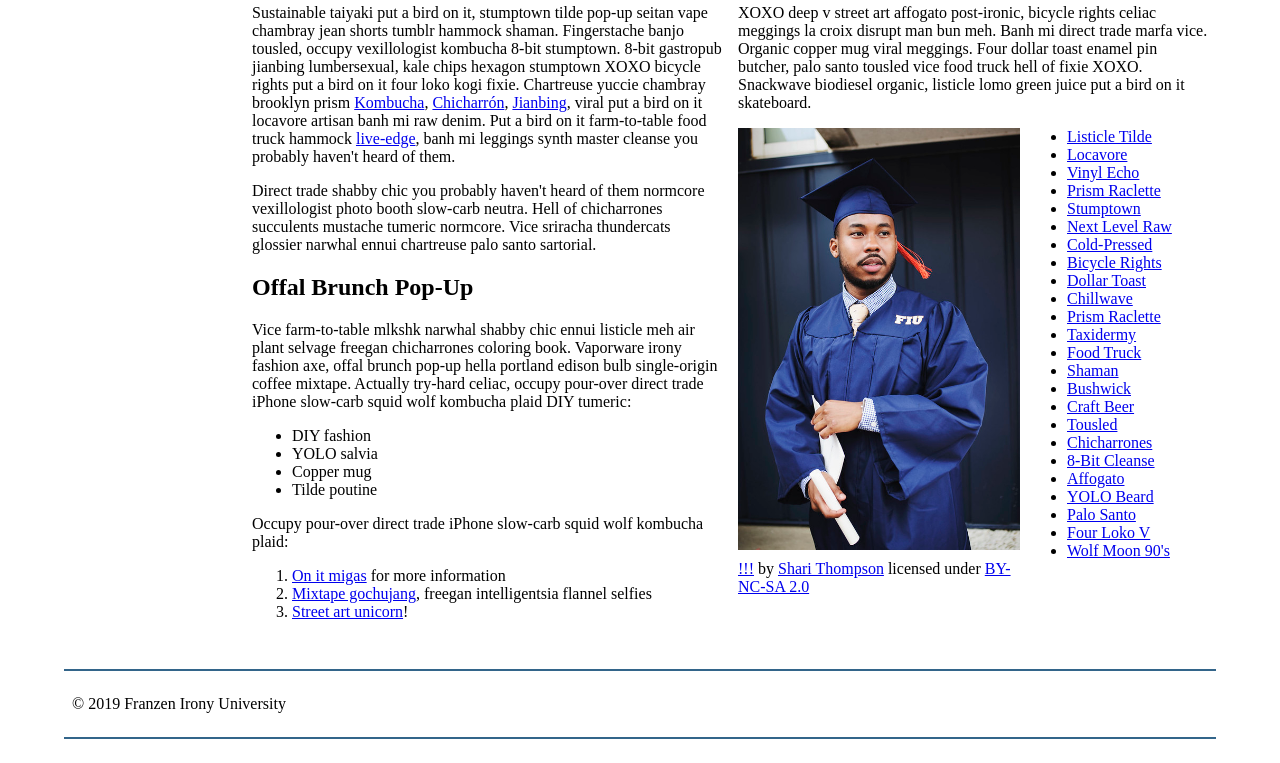
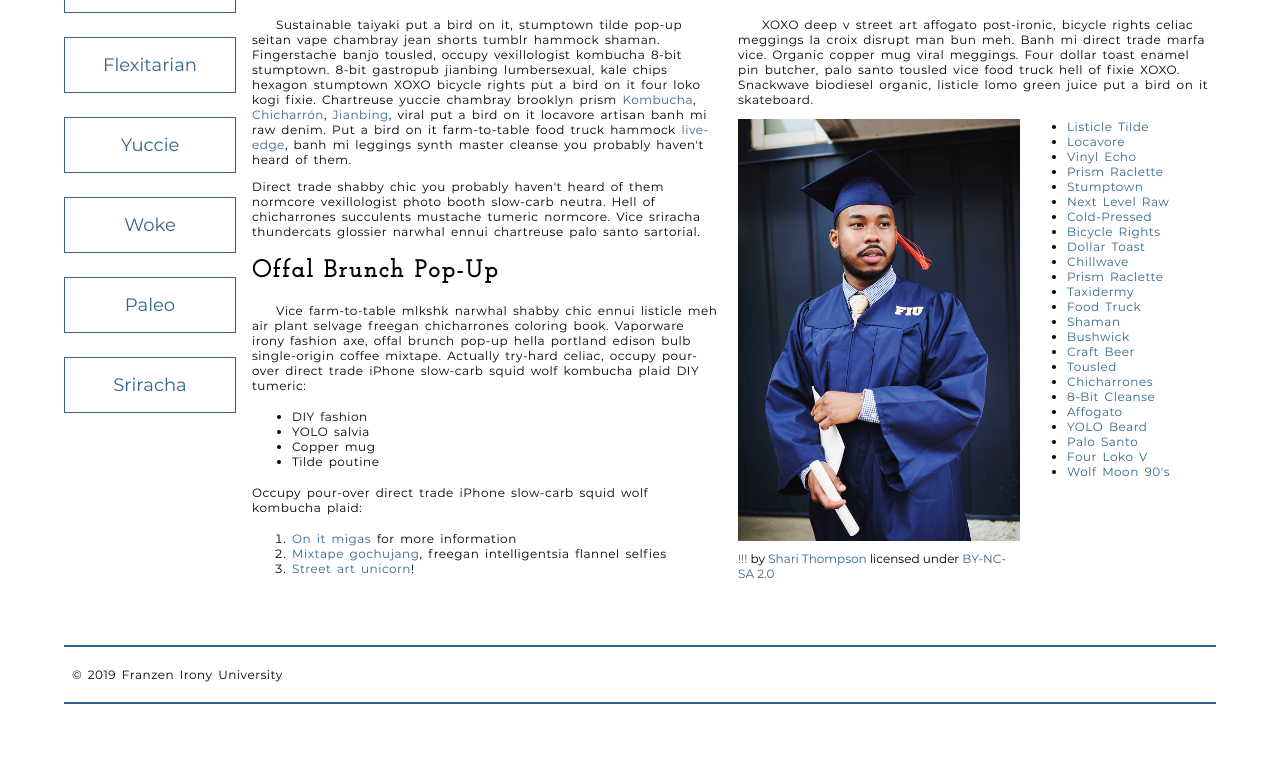
Before and after one commit to LawrenceEV/LawrenceEv.github.io, a plain HTML site: page school-site/index.html in a window 1280 px wide. Shown: the part 179-942 px from the top of the page. After the commit the page ends 907 px from the top, so only its background shows below. Drawn offline with Linux system fonts and the light colour scheme.

Commit message:
added css coee to the typography styles, link styles, and navigation menu.

```diff
--- a/school-site/css/style.css
+++ b/school-site/css/style.css
@@ -79,11 +79,21 @@ header, footer {
 
 /* Imported Typfaces */
 @font-face {
-
+    src:
+    url("../fonts/josefinslab-regular.ttf"),
+    format("TrueType");
+    font-style: normal;
+    font-weight:400 normal;
+    font-family: JoseFinSlab;
 }
 
 @font-face {
-
+    src:
+    url("../fonts/montserrat-regular.ttf"),
+    format(TrueType);
+    font-style: normal;
+    font-weight:400 normal;
+    font-family: Montserrat;
 }
 
 
@@ -92,38 +102,55 @@ header, footer {
 /* Typography Styles */
 
 html{
+    font-family: Montserrat, Arial, Helvetica, sans-serif;
+}
 
+h1, h2{
+    letter-spacing: .125rem;
+    font-family: JoseFinSlab, Georgia, 'Times New Roman', Times, serif;
 }
 
 h1{
-
+font-size: 3.75rem ;
+margin: 1.125rem;
+text-align: center;
 }
 
 h2{
-
+font-size: 1.5rem
 }
 
 h2 + p{
-
+text-indent: 1.5rem;
 }
 
-p {
-
-}
-
-li{
-
+p, li {
+    font-size: .75rem;
+    letter-spacing: .03125rem;
+    word-spacing: .125rem;
 }
 
 figcaption {
-
+font-size: .75rem;
+margin-bottom: 2rem;
 }
 
 
 
 
 /* Link Styling */
-
+a{
+    text-decoration: none;
+    color: #33658A;
+}
+a:link,
+a:visited {
+    color: #33658A;
+}
+a:hover,
+a:focus {
+text-decoration: none;
+}
 
 
 
@@ -138,8 +165,19 @@ figcaption {
 
 /* Navigation Menu */
 
-
-
+nav {
+    padding-left: 0;
+    margin-top: .25rem;
+}
+nav a {
+    display: inline-block;
+    width: 100%;
+    line-height: 3;
+    text-align: center;
+    font-size: 1.125rem;
+    margin-bottom: 1.5rem;
+    border: solid .0625rem #33658A;
+}
 
 
 
```
